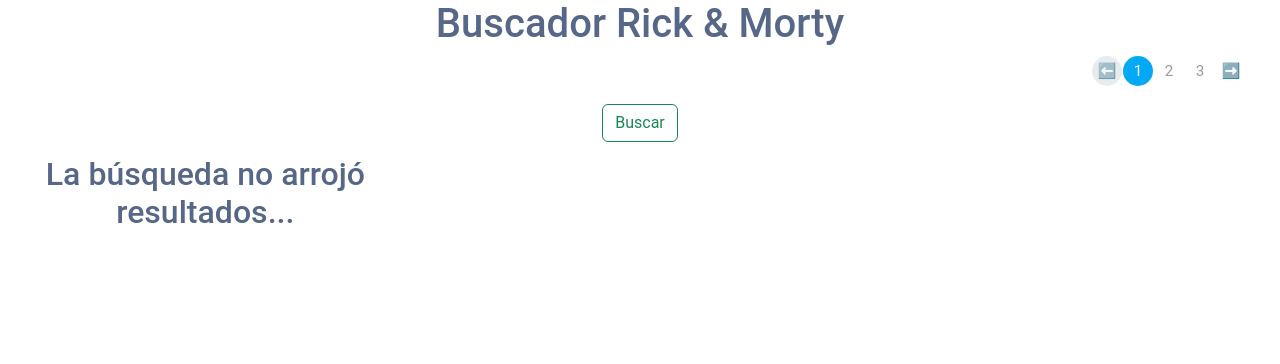
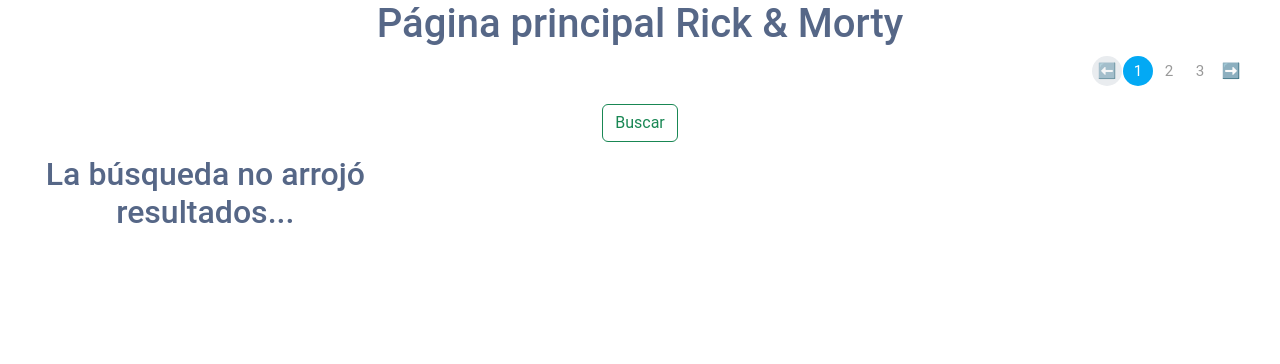
Before and after one commit to maxtheglitch/ip-public-repo-2c2024Grupo4, a Django app: page /home/ in a window 1280 px wide. Shown: the part 56-420 px from the top of the page. Run offline with Django 5.2, Linux system fonts and the light colour scheme; data that the repository does not hold is empty; some libraries are stand-ins or nearby versions.

Commit message:
Se agrego el 'header' al buscador para que se pueda navegar desde el mismo

```diff
--- a/app/templates/buscar.html
+++ b/app/templates/buscar.html
@@ -1,4 +1,5 @@
 <!--Este template no formaba parte del proyecto origina, se creo para implementar funciones nuevas-->
+{% extends 'header.html' %} {% block content %}
 <!DOCTYPE html>
 <html lang="en">
 
@@ -120,7 +121,7 @@
 
 </head>
 <body>
-    <h1>Buscador</h1>
+    <h1>Buscador Rick and Morty</h1>
     <div id="filters">
         <input type="text" id="name-filter" placeholder="Filtrar por nombre">
         <select name="" id="status-filter">
@@ -147,3 +148,4 @@
 
 </body>
 </html>
+{% endblock %}
--- a/app/templates/home.html
+++ b/app/templates/home.html
@@ -1,6 +1,6 @@
 {% extends 'header.html' %} {% block content %}
 <main>
-    <h1 class="text-center">Buscador Rick & Morty</h1>
+    <h1 class="text-center">Página principal Rick & Morty</h1> <!--Se modificó el título para que tenga coherencia con el hecho de que este html ya no tiene el buscador incorporado-->
 
     <div class="d-flex justify-content-end" style="margin-bottom: 1%; margin-right: 2rem;">
         <!-- Selector de página -->
```
Also changed, not shown: db.sqlite3.
